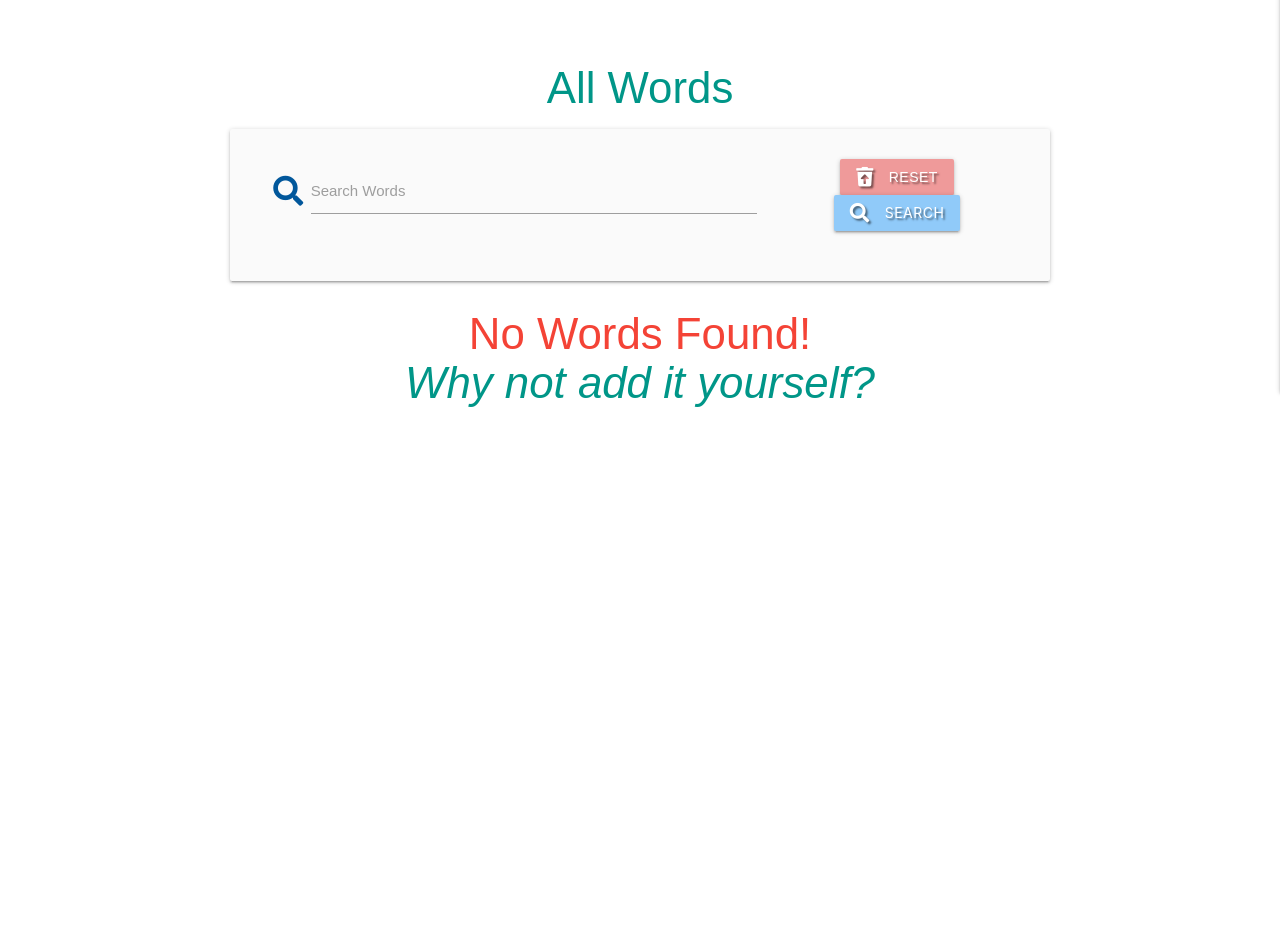
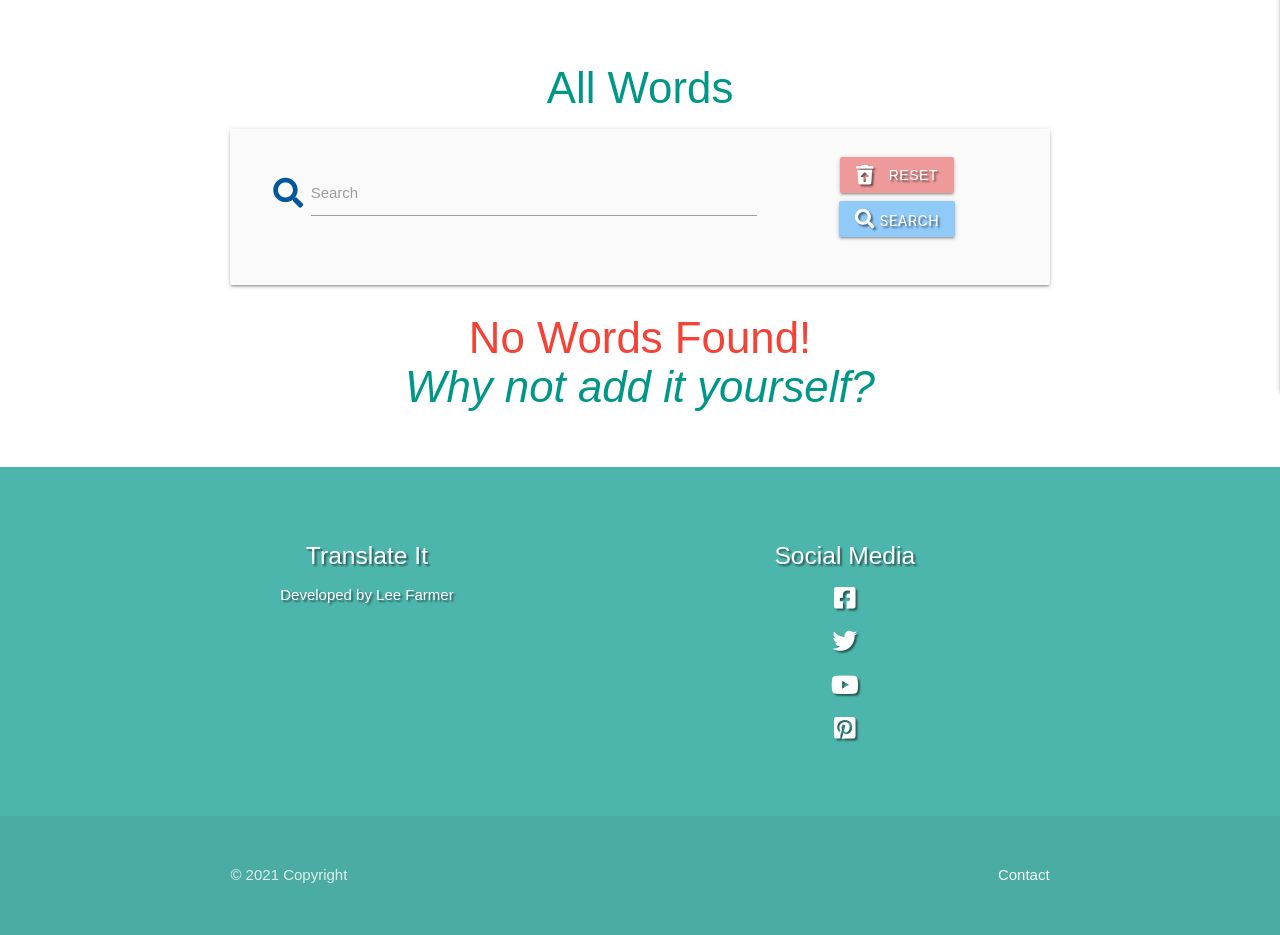
Before and after one commit to Leefarmer83/Translate-It, a Flask app: page /search in a window 1280 px wide. Shown: the part 468-1403 px from the top of the page. Before the commit the page ends 875 px from the top, so only its background shows below. Run offline with Flask 2, Linux system fonts and the light colour scheme; data that the repository does not hold is empty; some libraries are stand-ins or nearby versions; some web fonts are replaced.

Commit message:
changed styling on base,add_words,words.html

```diff
--- a/static/css/style.css
+++ b/static/css/style.css
@@ -13,6 +13,10 @@ body {
 
 .translate {
     color: brown;
+}
+
+.margin {
+    margin: 4px;
 }
 
 /*------------------ Text Style ------------------*/
--- a/templates/add_words.html
+++ b/templates/add_words.html
@@ -50,7 +50,7 @@
                 <i class="fas fa-align-left prefix teal-text"></i>
                 <textarea id="used_in_sentence" name="used_in_sentence" minlength="5" maxlength="300"
                     class="materialize-textarea validate" required></textarea>
-                <label for="used_in_sentence">Example of word used in a sentance</label>
+                <label for="used_in_sentence">Word used in a sentance</label>
             </div>
         </div>
 <!-- Submit word -->
--- a/templates/base.html
+++ b/templates/base.html
@@ -22,7 +22,7 @@
             <!-- top navbar -->
             <nav class="nav-extended z-depth-5 teal lighten-2 text-shadow">
                 <div class="nav-wrapper">
-                    <a href="{{ url_for('get_words') }}" class="brand-logo">Translate It</a>
+                    <a href="{{ url_for('home') }}" class="brand-logo">Translate It</a>
                     <a href="#" data-target="mobile-demo" class="sidenav-trigger right"><i class="fas fa-bars"></i></a>
                     <ul class="right hide-on-med-and-down">
                         <li><a href="{{ url_for('home') }}">Home</a></li>
@@ -30,7 +30,9 @@
                         {% if session.user %}
                         <li><a href="{{ url_for('add_words') }}">Add Words</a></li>
                         <li><a href="{{ url_for('profile', username=session['user']) }}">Profile</a></li>
+                        {% if session.user|lower == "admin"|lower %}
                         <li><a href="{{ url_for('get_categories') }}">Manage Categories</a></li>
+                        {% endif %}
                         <li><a href="{{ url_for('logout') }}">Log Out</a></li>
                         {% else %}
                         <li><a href="{{ url_for('login') }}">Log In</a></li>
@@ -106,6 +108,32 @@
         {% endblock %}
     </main>
 
+    <footer class="page-footer teal lighten-2">
+          <div class="container">
+            <div class="row">
+              <div class="col l4 s12">
+                <h5 class="white-text center text-shadow">Translate It</h5>
+                <p class="white-text center text-shadow text-lighten-4">Developed by Lee Farmer</p>
+              </div>
+              <div class="col l6 offset-l2 s12">
+                <h5 class="white-text text-shadow center">Social Media</h5>
+                <ul>
+                  <li><a class="white-text text-shadow center-align text-lighten-3" href="https://en-gb.facebook.com/"><h5><i class="fab fa-facebook-square"></i></h5></a></li>
+                  <li><a class="white-text text-shadow center-align text-lighten-3" href="https://twitter.com/"><h5><i class="fab fa-twitter"></i></h5></a></li>
+                  <li><a class="white-text text-shadow center-align text-lighten-3" href="https://www.youtube.com/"><h5><i class="fab fa-youtube"></i></h5></a></li>
+                  <li><a class="white-text text-shadow center-align text-lighten-3" href="https://www.pinterest.co.uk/"><h5><i class="fab fa-pinterest-square"></i></h5></a></li>
+                </ul>
+              </div>
+            </div>
+          </div>
+          <div class="footer-copyright">
+            <div class="container">
+            © 2021 Copyright
+            <a class="grey-text right text-lighten-4" href="#!">Contact</a>
+            </div>
+          </div>
+        </footer>
+
     <script src="https://code.jquery.com/jquery-3.5.1.min.js"
         integrity="sha256-9/aliU8dGd2tb6OSsuzixeV4y/faTqgFtohetphbbj0=" crossorigin="anonymous"></script>
     <script src="https://cdnjs.cloudflare.com/ajax/libs/materialize/1.0.0/js/materialize.min.js"></script>
--- a/templates/words.html
+++ b/templates/words.html
@@ -10,12 +10,12 @@
                 <div class="input-field col s12 m8">
                     <i class="fas fa-search prefix light-blue-text text-darken-4"></i>
                     <input type="text" name="query" id="query" minlength="2" class="validate" required>
-                    <label for="query">Search Words</label>
+                    <label for="query">Search</label>
                 </div>
                 <div class="col s12 m4">
-                    <a href="{{ url_for('get_words') }}" class="red lighten-3 waves-effect waves-light btn white-text text-shadow btn">Reset<i class="fas fa-trash-restore left"></i></a>
-                    <button type="submit" class="blue lighten-3 waves-effect waves-light btn white-text text-shadow">
-                        <i class="fas fa-search left"></i> Search
+                    <a href="{{ url_for('get_words') }}" class="red lighten-3 waves-effect waves-light btn white-text margin text-shadow btn">Reset<i class="fas fa-trash-restore left"></i></a>
+                    <button type="submit" class="blue lighten-3 waves-effect waves-light btn white-text text-shadow margin">
+                        <i class="fas fa-search center"></i> Search
                     </button>
                 </div>
             </div>
```
